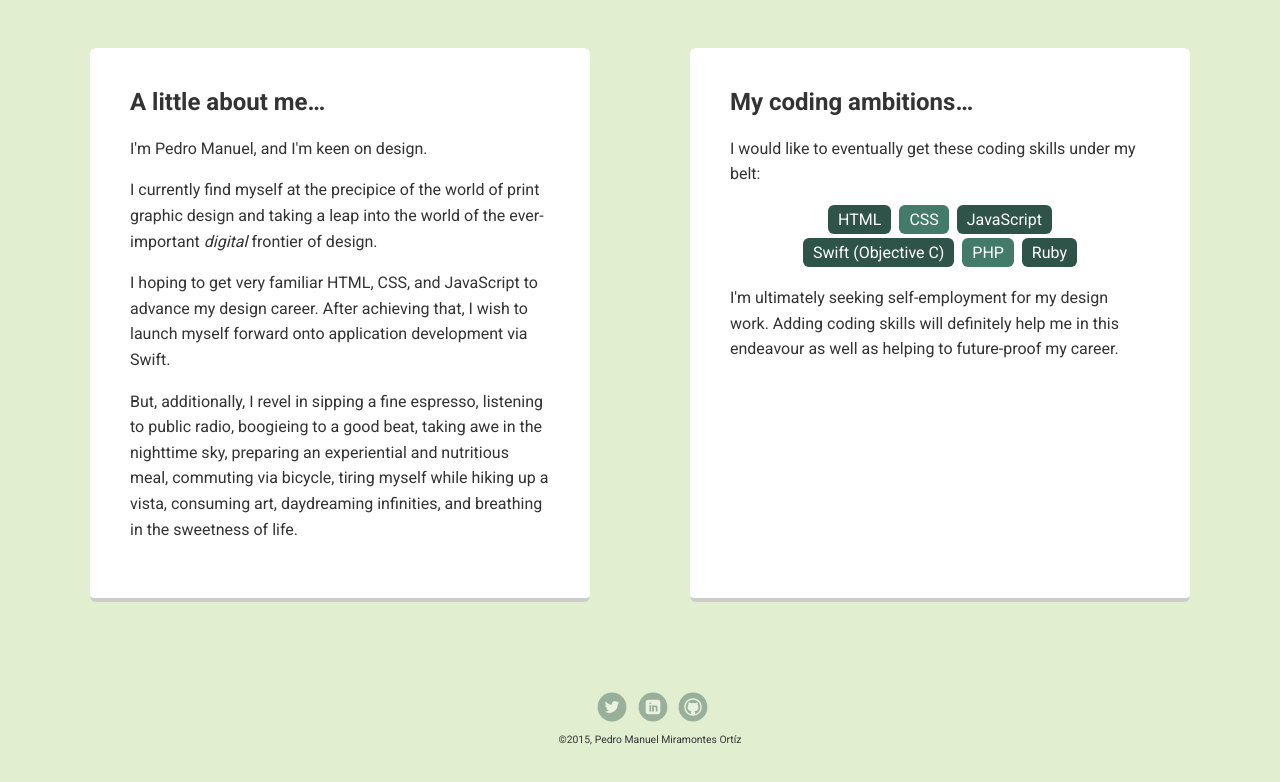
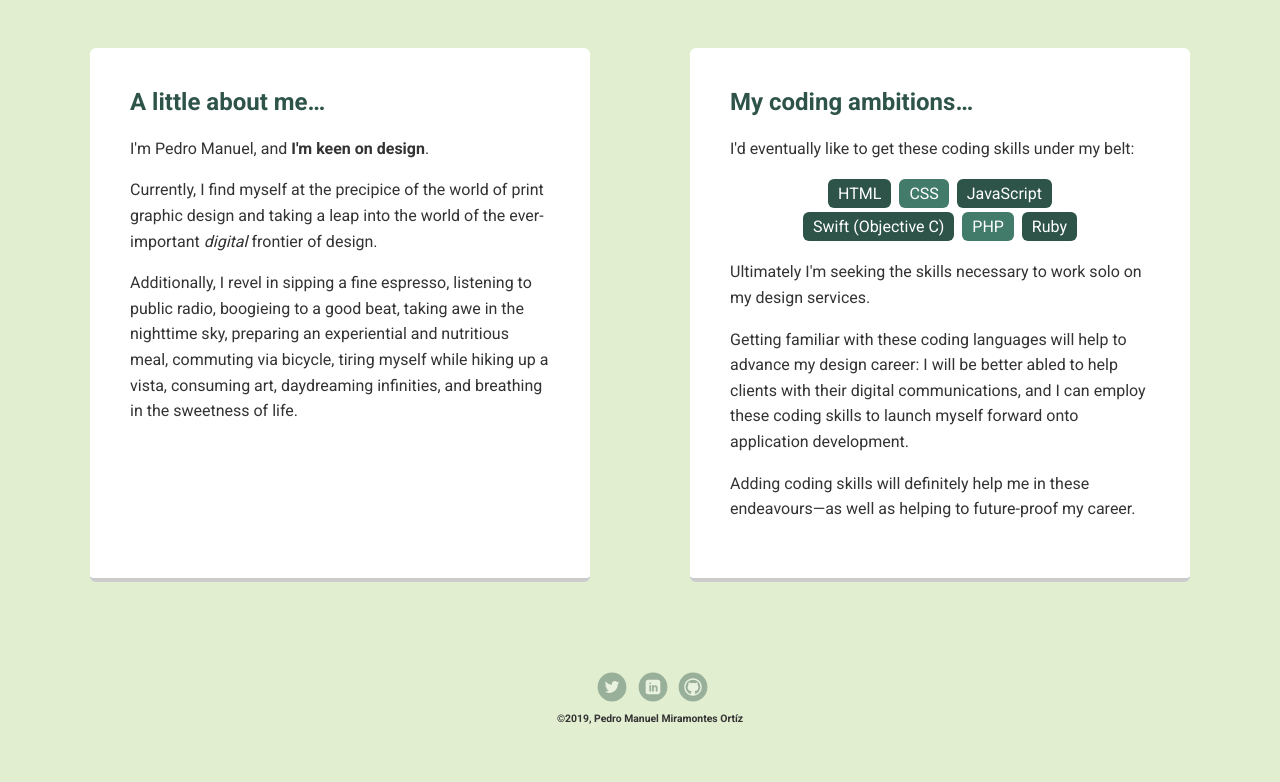
Before and after one commit to pmmodesigner/techdegree-project_1, a plain HTML site: page index.html in a window 1280 px wide. Shown: the part 472-1254 px from the top of the page. Drawn offline with Linux system fonts and the light colour scheme; a web font is replaced by a local one.

Commit message:
Made changes to about me copy

```diff
--- a/index.html
+++ b/index.html
@@ -25,16 +25,15 @@
     <main class="flex">
       <div class="card">
         <h2>A little about me&hellip;</h2>
-        <p>I'm Pedro Manuel, and I'm keen on design.</p>
-        <p>I currently find myself at the precipice of the world of print graphic design and taking a leap into the world of the ever-important <em>digital</em> frontier of design.</p>
-        <p>I hoping to get very familiar HTML, CSS, and JavaScript to advance my design career. After achieving that, I wish to launch myself forward onto application development via Swift.</p>
-        <p>But, additionally, I revel in sipping a fine espresso, listening to public radio, boogieing to a good beat, taking awe in the nighttime sky, preparing an experiential and nutritious meal, commuting via bicycle, tiring myself while hiking up a vista, consuming art, daydreaming infinities, and breathing
+        <p>I'm Pedro Manuel, and <strong>I'm keen on design</strong>.</p>
+        <p>Currently, I find myself at the precipice of the world of print graphic design and taking a leap into the world of the ever-important <em>digital</em> frontier of design.</p>
+        <p>Additionally, I revel in sipping a fine espresso, listening to public radio, boogieing to a good beat, taking awe in the nighttime sky, preparing an experiential and nutritious meal, commuting via bicycle, tiring myself while hiking up a vista, consuming art, daydreaming infinities, and breathing
           in the sweetness of life.</p>
       </div>
 
       <div class="card">
         <h2>My coding ambitions&hellip;</h2>
-        <p>I would like to eventually get these coding skills under my belt:</p>
+        <p>I'd eventually like to get these coding skills under my belt:</p>
         <ul class="skills">
           <li>HTML</li>
           <li>CSS</li>
@@ -43,7 +42,9 @@
           <li>PHP</li>
           <li>Ruby</li>
         </ul>
-        <p>I'm ultimately seeking self-employment for my design work. Adding coding skills will definitely help me in this endeavour as well as helping to future-proof my career.</p>
+        <p>Ultimately I'm seeking the skills necessary to work solo on my design services.</p>
+        <p>Getting familiar with these coding languages will help to advance my design career: I will be better abled to help clients with their digital communications, and I can employ these coding skills to launch myself forward onto application development.</p>
+        <p>Adding coding skills will definitely help me in these endeavours&mdash;as well as helping to future-proof my career.</p>
       </div>
 
     </main>
@@ -53,7 +54,7 @@
         <li><a href="#" class="social linkedin">LinkedIn</a></li>
         <li><a href="#" class="social github">Github</a></li>
       </ul>
-      <p class="copyright">&copy;2015, Pedro Manuel Miramontes Ort&iacute;z</p>
+      <p class="copyright">&copy;2019, Pedro Manuel Miramontes Ort&iacute;z</p>
     </footer>
   </body>
   </html>
--- a/styles.css
+++ b/styles.css
@@ -19,6 +19,10 @@ a {
 }
 a:hover {
   color: #9acd57;
+}
+
+h2 {
+  color: #2e5449;
 }
 
 /* Section Styles */
@@ -74,7 +78,7 @@ header .profile-image {
   transition: all .5s;
 }
 header .profile-image:hover {
-  transform: scale(1.2) rotate(5deg);
+  transform: scale(1.33) rotate(-11deg);
 }
 .tag {
   background-color: #efefef;
@@ -129,6 +133,7 @@ footer {
 footer .copyright {
   top: -8px;
   font-size: .5em;
+  font-weight: bold;
 }
 
 footer ul {
```
